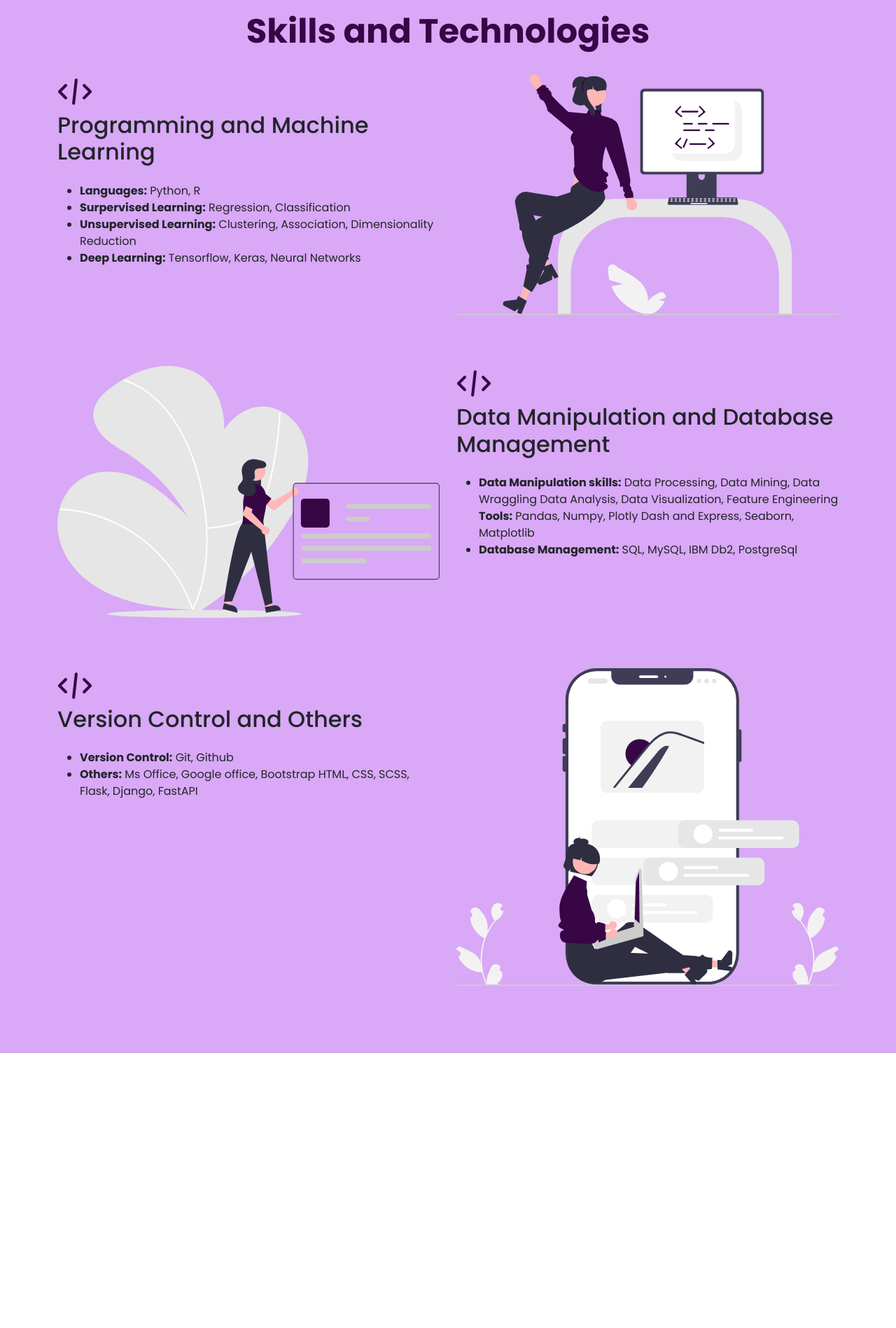
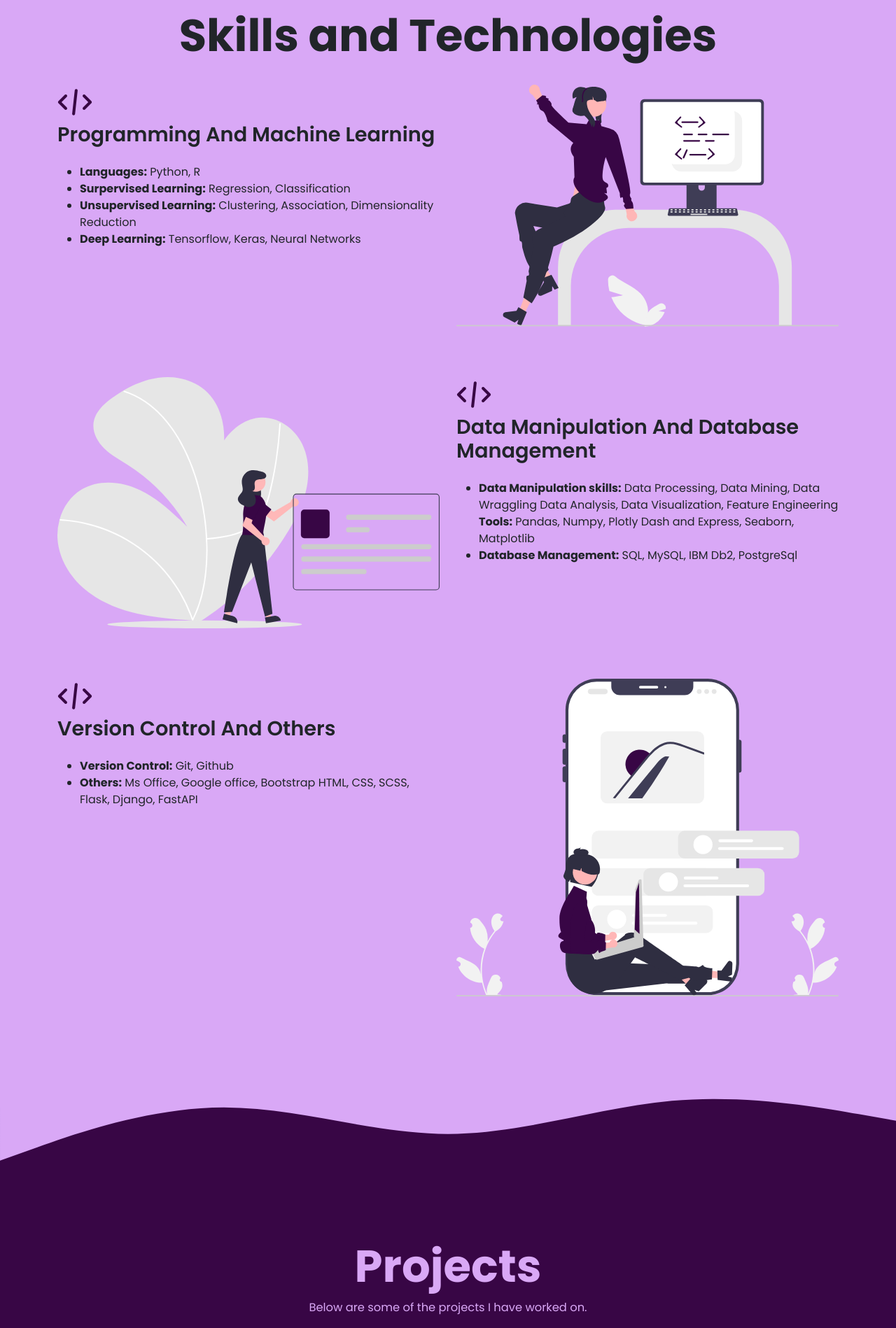
Before and after one commit to SoliatOmolara/SoliatOmolara-Portoflio-Website, a website: page index.html in a window 1280 px wide. Shown: the part 1184-3082 px from the top of the page at 70% size. Before the commit the page ends 2689 px from the top, so only its background shows below. Drawn offline with Linux system fonts and the light colour scheme.

Commit message:
adding the project section

```diff
--- a/index.html
+++ b/index.html
@@ -61,7 +61,7 @@
         <div class="container">
           <div class="row align-items-center">
             <div class="col-md-6 about">
-              <h1 class="display-5 fw-bold mt-15">About Me</h1>
+              <h1 class="display-3 fw-bold mt-15">About Me</h1>
           </div>
           <div class="col-md-6 about text-justify">
             <p class="display-8 fw-normal">
@@ -80,7 +80,7 @@
       <section id="skills" class="skills-section">
         <div class="container">
           <div class="row text-center">
-            <h1 class="display-5 fw-bold">Skills and Technologies</h1>
+            <h1 class="display-3 fw-bold">Skills and Technologies</h1>
           </div>
         </div>
         <!-- CONTENTS -->
@@ -89,10 +89,8 @@
           <div class="row mt-15 mb-5">
             <div class="col-lg-6 col-md-6 col-sm-12 col-xs-12 skills mt-4">
               <div class="skills__content">
-                <div class="icon">
-                  <img src="Image/icons/code.png" alt="photo" class="img-fluid">
-                </div>
-                <h3 class="display-8--title mt-1">Programming and Machine Learning</h3>
+                <img src="Image/icons/code.png" alt="icon" class="img-fluid">
+                <h4 class="display-8--title mt-1">Programming and Machine Learning</h4>
                 <p class="lh-lg">
                   <ul>
                     <li><b>Languages:</b> Python, R</li>
@@ -118,10 +116,8 @@
             </div>
             <div class="col-lg-6 col-md-6 col-sm-12 col-xs-12 skills mt-4">
               <div class="skills__content">
-                <div class="icon">
-                  <img src="Image/icons/code.png" alt="photo" class="img-fluid">
-                </div>
-                <h3 class="display-8--title mt-1">Data Manipulation and Database Management</h3>
+                <img src="Image/icons/code.png" alt="icon" class="img-fluid">
+                <h4 class="display-8--title mt-1">Data Manipulation and Database Management</h4>
                 <p class="lh-lg">
                   <ul>
                     <li><b>Data Manipulation skills:</b> Data Processing, Data Mining, Data Wraggling
@@ -137,10 +133,8 @@
           <div class="row mt-15 mb-5">
             <div class="col-lg-6 col-md-6 col-sm-12 col-xs-12 skills mt-4">
               <div class="skills__content">
-                <div class="icon">
-                  <img src="Image/icons/code.png" alt="photo" class="img-fluid">
-                </div>
-                <h3 class="display-8--title mt-1">Version Control and Others</h3>
+                <img src="Image/icons/code.png" alt="icon" class="img-fluid"><br>
+                <h4 class="display-8--title mt-1">Version Control and Others</h4>
                 <p class="lh-lg">
                   <ul>
                     <li><b>Version Control:</b> Git, Github</li>
@@ -158,6 +152,17 @@
         </div>
       </section>
 
+      <!-- THE PROJECT SECTION  -->
+      <section id="project" class="project header">
+        <svg xmlns="http://www.w3.org/2000/svg" viewBox="0 0 1440 320"><path fill="#d9a8f6" fill-opacity="1" d="M0,192L60,170.7C120,149,240,107,360,106.7C480,107,600,149,720,149.3C840,149,960,107,1080,96C1200,85,1320,107,1380,117.3L1440,128L1440,0L1380,0C1320,0,1200,0,1080,0C960,0,840,0,720,0C600,0,480,0,360,0C240,0,120,0,60,0L0,0Z"></path></svg>
+        <div class="container">
+          <div class="row text-center">
+            <h1 class="display-3 fw-bold text-capitalize">Projects</h1>
+            <p class="header__description lead">Below are some of the projects I have worked on.</p>
+          </div>
+        </div>
+      </section>
+
 
 
 
--- a/scss/components/_typography.scss
+++ b/scss/components/_typography.scss
@@ -26,20 +26,36 @@
     font-family: 'Poppins', sans-serif;
     color: $primary;
 
-}
-.display-5{
-    font-family: 'Poppins', sans-serif;
-    color: $primary;
-    font-weight: 600;
+    p{
+        font-size: 1.02rem;
+    }
+
 }
 
 .skills-section{
     font-family: 'Poppins', sans-serif;
+
+    .display-8{
+        font-family: 'Poppins', sans-serif;
+
+
+        &--title{
+            font-size: 1.8rem;
+            font-weight: 600;
+            font-family: 'Poppins', sans-serif;
+            text-transform: capitalize;
+            display: inline-block;
+
+         }
+    }
+
 }
-.display-8{
+.header{
+    font-family: 'Poppins', sans-serif;
+    color: $secondary;
 
-    &--title{
-        display: inline-block;
-        font-size: 2rem;
+    &__description{
+        font-size: 1.02rem;
     }
+
 }
--- a/scss/sections/_projects.scss
+++ b/scss/sections/_projects.scss
@@ -0,0 +1,7 @@
+@use '../custom' as *;
+
+.project{
+    background-color: $primary;
+    width: 100%;
+    height: 100%;
+}
--- a/scss/sections/_skill.scss
+++ b/scss/sections/_skill.scss
@@ -2,25 +2,17 @@
 
 .skills-section{
     background-color: $secondary;
-    padding: 3rem 0;
+    padding: 1rem 0;
     width: 100%;
     height: 100%;
     position: relative;
-}
-
-.skills-2{
 
     &__content{
-
-        .icon{
-            max-width: 50%;
-            max-height: 50%;
-
-        }
+        padding: 1rem;
+        margin-top: 5rem;
     }
 
     &__pic{
-        max-width: 50%;
-        max-height: 50%;
+        max-width: 100%;
     }
 }
```
Also changed, not shown: assets/css/style.css, 1 other file.
